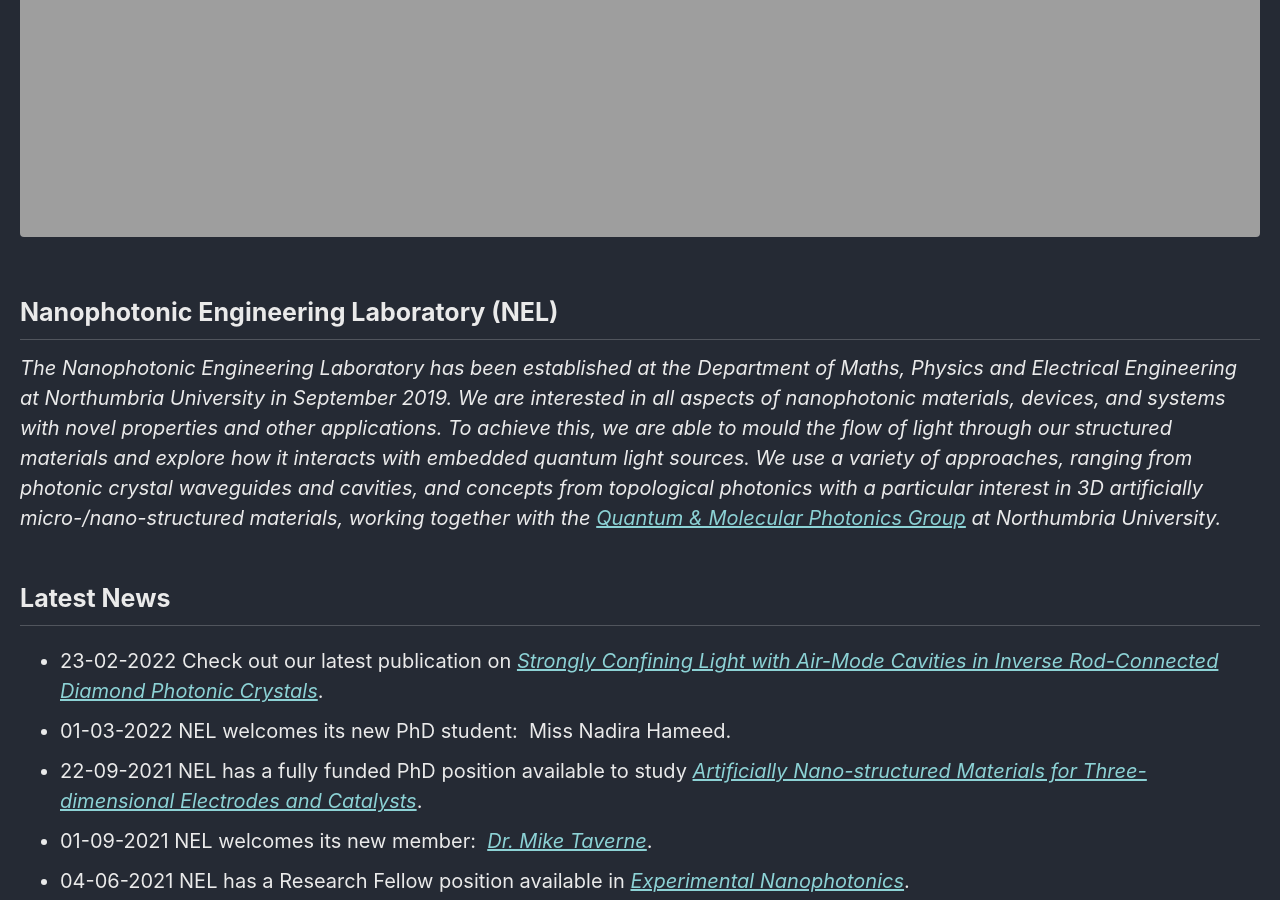
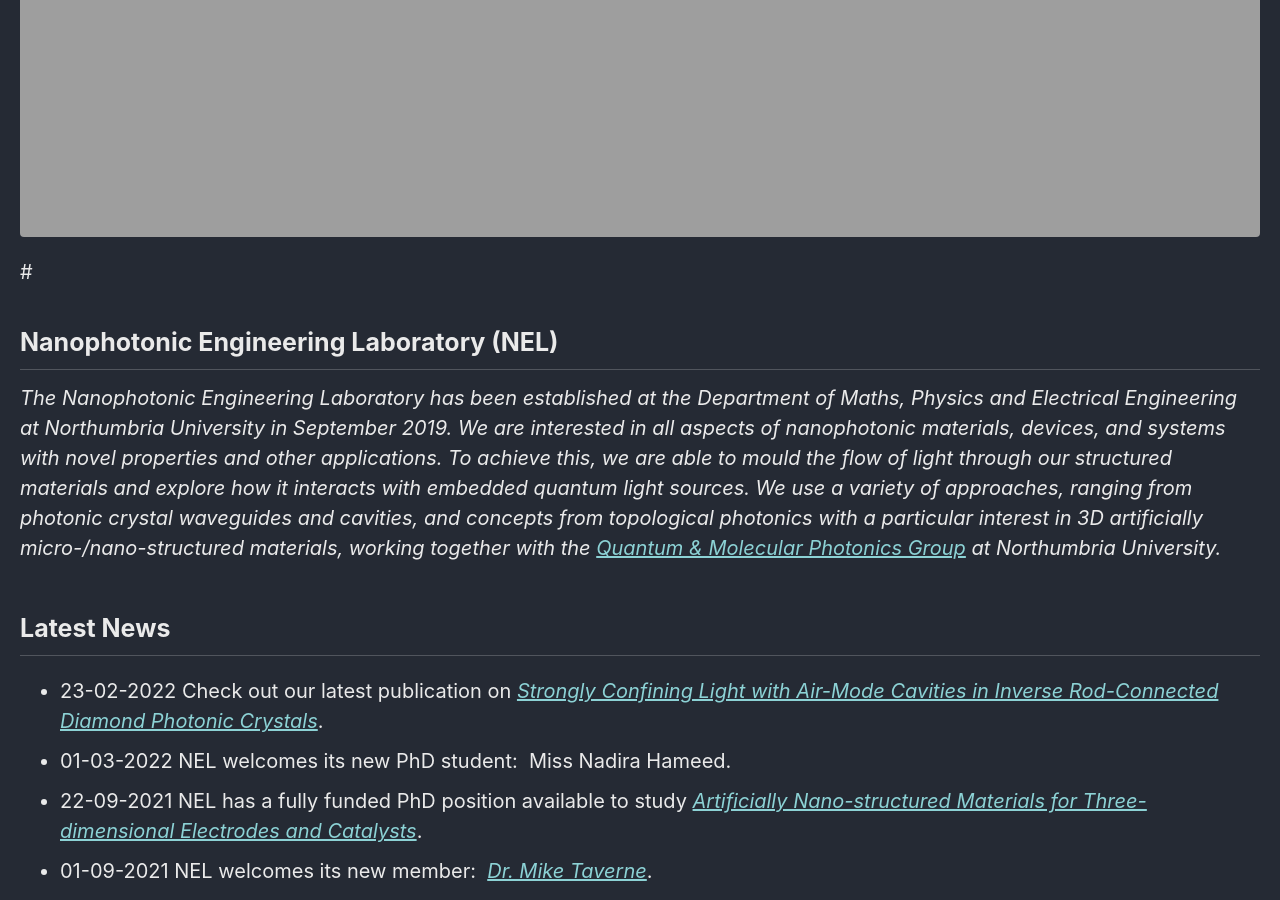
Before and after one commit to qubits/nanophotonicenglab.github.io, a Jekyll site: the page built from _pages/home.md, in a window 1280 px wide and 900 px high, scrolled down 1066 px. Built offline with Jekyll 4.4.1, drawn with Linux system fonts in a browser that asks for light colours; cached includes are drawn as plain includes.

Commit message:
Update home.md

```diff
--- a/_pages/home.md
+++ b/_pages/home.md
@@ -18,9 +18,9 @@ header:
 <!-- ![image]({{ site.url }}{{ site.baseurl }}/assets/research/research1-a.png){: style="float: left"} -->
 <figure style="width: 100%" class="align-left">
   <img src="{{ site.url }}{{ site.baseurl }}/assets/research/home-all-images.png" alt="">
-</figure>
+#</figure>
 ## Nanophotonic Engineering Laboratory (NEL)
-*The Nanophotonic Engineering Laboratory has been established at the Department of Maths, Physics and Electrical Engineering at Northumbria University in September 2019. We are interested in all aspects of nanophotonic materials, devices, and systems with novel properties and other applications. To achieve this, we are able to mould the flow of light through our structured materials and explore how it interacts with embedded quantum light sources. We use a variety of approaches, ranging from photonic crystal waveguides and cavities, and concepts from topological photonics with a particular interest in 3D artificially micro-/nano-structured materials, working together with the [Quantum & Molecular Photonics Group](https://www.northumbria.ac.uk/about-us/academic-departments/mathematics-physics-and-electrical-engineering/research/quantum-and-molecular-photonics/) at Northumbria University.*
+*The Nanophotonic Engineering Laboratory has been established at the Department of Maths, Physics and Electrical Engineering at Northumbria University in September 2019. We are interested in all aspects of nanophotonic materials, devices, and systems with novel properties and other applications. To achieve this, we are able to mould the flow of light through our structured materials and explore how it interacts with embedded quantum light sources. We use a variety of approaches, ranging from photonic crystal waveguides and cavities, and concepts from topological photonics with a particular interest in 3D artificially micro-/nano-structured materials, working together with the [Quantum & Molecular Photonics Group](https://www.northumbria.ac.uk/about-us/academic-departments/mathematics-physics-and-electrical-engineering/research/quantum-and-molecular-photonics/) at Northumbria University.*<br>
 
 ## Latest News
 * 23-02-2022 Check out our latest publication on [*Strongly Confining Light with Air-Mode Cavities in Inverse Rod-Connected Diamond Photonic Crystals*](https://doi.org/10.3390/cryst12030303).
```
